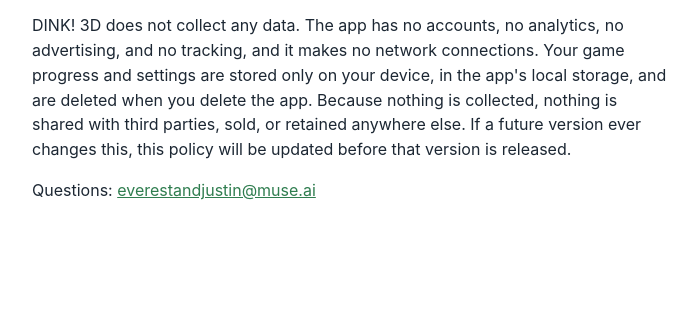
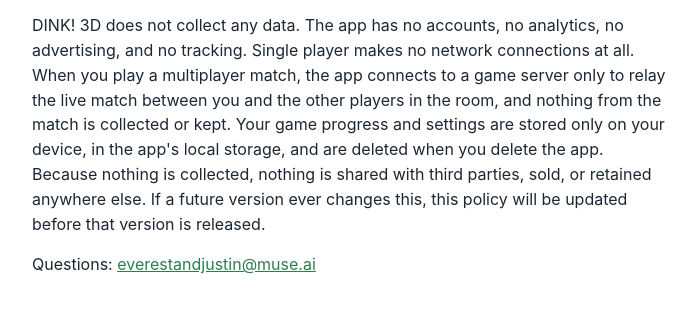
Before and after one commit to itsjrod524/itsjrod524.github.io, a plain HTML site: page privacy.html in a window 1280 px wide. Shown: the part 80-392 px from the top of the page, without its empty margins (288-985 px from the left). Drawn offline with Linux system fonts and the light colour scheme.

Commit message:
Privacy policy: describe the multiplayer relay connection

```diff
--- a/privacy.html
+++ b/privacy.html
@@ -12,7 +12,7 @@
 </head>
 <body>
 <h1>DINK! 3D Privacy Policy</h1>
-<p>DINK! 3D does not collect any data. The app has no accounts, no analytics, no advertising, and no tracking, and it makes no network connections. Your game progress and settings are stored only on your device, in the app's local storage, and are deleted when you delete the app. Because nothing is collected, nothing is shared with third parties, sold, or retained anywhere else. If a future version ever changes this, this policy will be updated before that version is released.</p>
+<p>DINK! 3D does not collect any data. The app has no accounts, no analytics, no advertising, and no tracking. Single player makes no network connections at all. When you play a multiplayer match, the app connects to a game server only to relay the live match between you and the other players in the room, and nothing from the match is collected or kept. Your game progress and settings are stored only on your device, in the app's local storage, and are deleted when you delete the app. Because nothing is collected, nothing is shared with third parties, sold, or retained anywhere else. If a future version ever changes this, this policy will be updated before that version is released.</p>
 <p>Questions: <a href="mailto:everestandjustin@muse.ai">everestandjustin@muse.ai</a></p>
 </body>
 </html>
```
